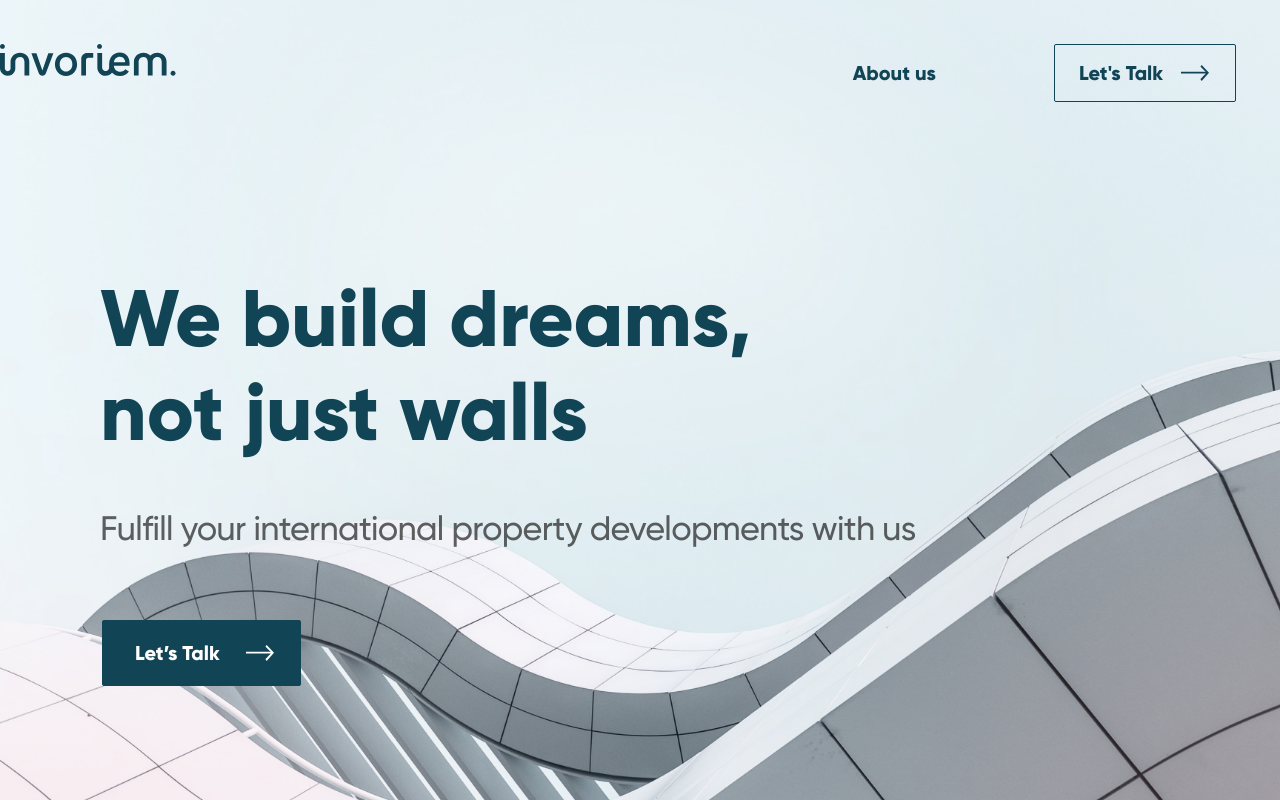
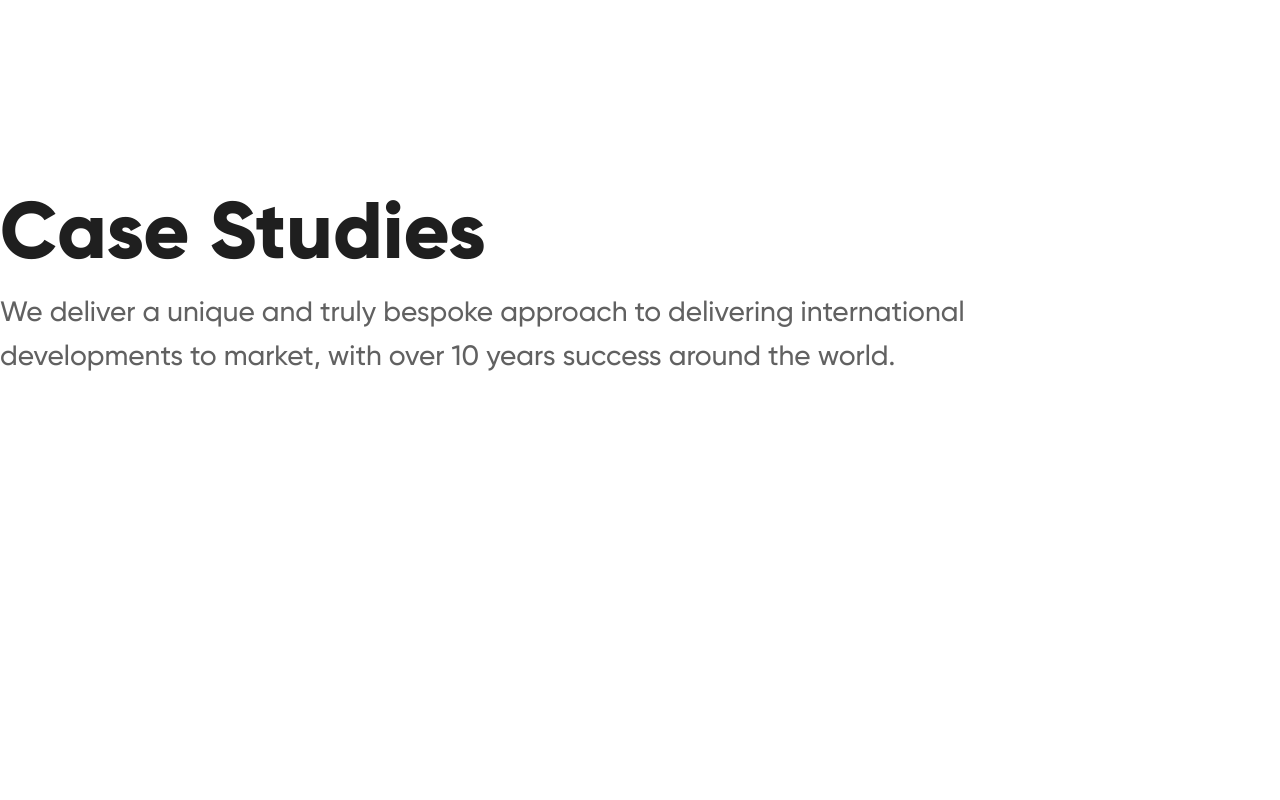
Before and after one commit to Crewwwmatte/Invoriem, a plain HTML site: page index.html in a window 1280 px wide. Drawn offline with Linux system fonts and the light colour scheme.

Commit message:
still header

```diff
--- a/css/main.css
+++ b/css/main.css
@@ -6,6 +6,10 @@
 body {
     font-family: 'Gilroy', sans-serif;
     font-weight: 500;
+}
+
+.none {
+    display: none;
 }
 
 .header {
@@ -153,3 +157,32 @@ body {
 .header-btn {
     margin: 0 0 386px 102px;
 }
+
+.case-studies {
+}
+
+.case-studies-title {
+    margin-top: 184px;
+    margin-bottom: 12px;
+    max-width: 486px;
+    font-size: 80px;
+    line-height: 94px;
+    font-weight: 800;
+
+    /* Dark grey */
+    color: #1F1F1F;
+}
+
+.case-studies-text {
+    margin-bottom: 100px;
+    max-width: 1070px;
+    font-size: 28px;
+    line-height: 1.57;
+
+    /* or 157% */
+
+
+    /* Dark grey */
+    color: #1F1F1F;
+    opacity: 0.7;
+}
--- a/index.html
+++ b/index.html
@@ -7,7 +7,7 @@
     <link href="./css/reset.css" rel="stylesheet" type="text/css">
 </head>
 <body>
-<header class="header">
+<header class="header none">
     <div class="container">
         <div class="pre-header">
             <nav class="nav">
@@ -31,5 +31,23 @@
         <a href="#" class="btn btn-big btn-dark">Let’s Talk</a>
     </div>
 </header>
+<main>
+    <section class="case-studies">
+        <div class="container">
+            <div class="case-studies-title">
+                <h2>Case Studies</h2>
+            </div>
+            <div class="case-studies-text">
+                <p>
+                    We deliver a unique and truly bespoke approach to delivering international developments to market,
+                    with over 10 years success around the world.
+                </p>
+            </div>
+        </div>
+        <div>
+
+        </div>
+    </section>
+</main>
 </body>
 </html>
```
